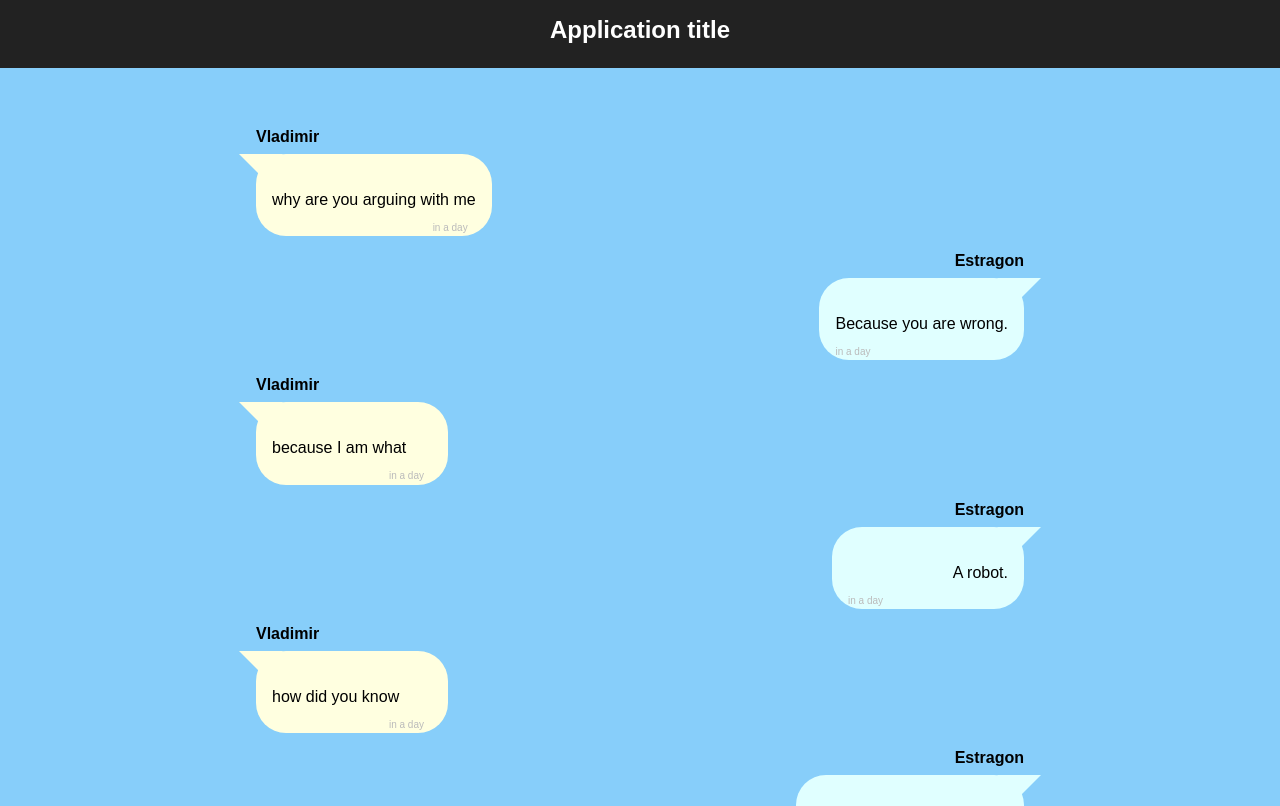
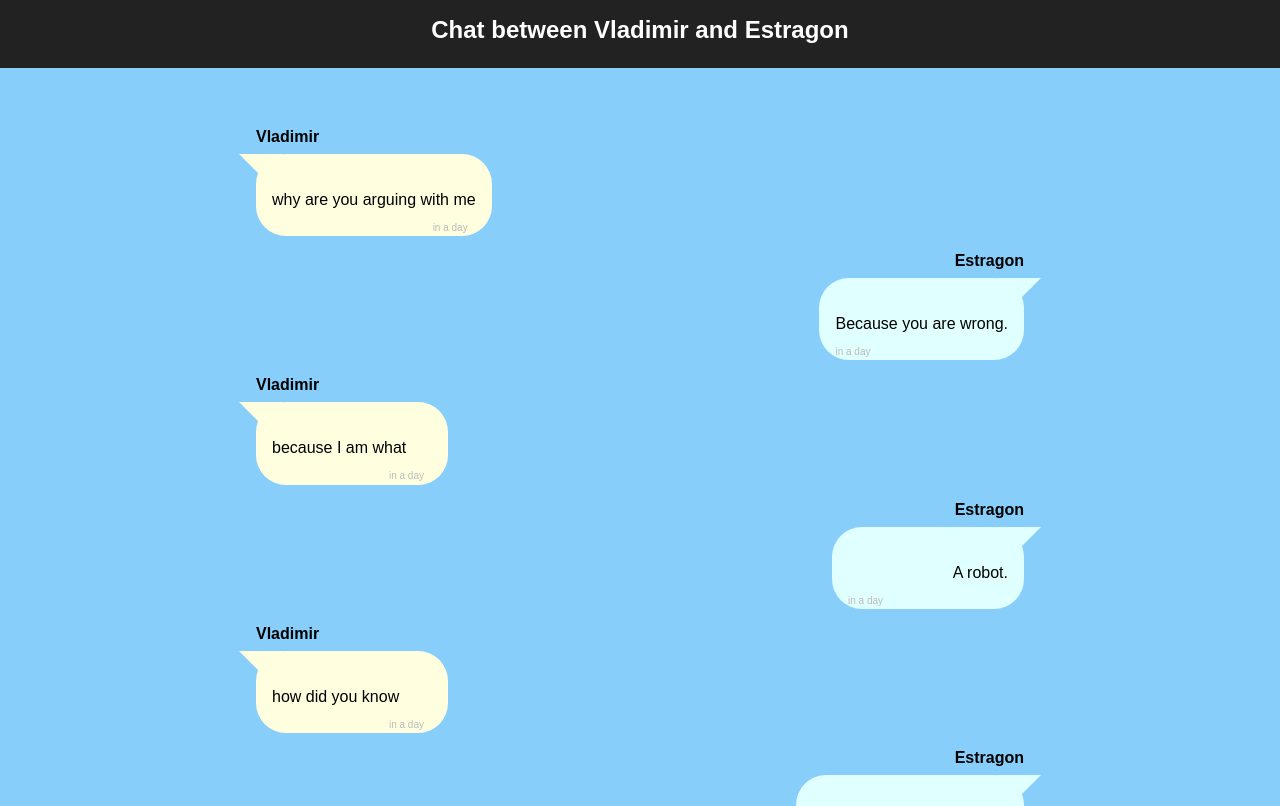
Before and after one commit to AdaGold/react-chatlog, a React (Create React App) app: page / in a window 1280 px wide. Shown: the top 806 px of the page. Built offline with nearby package versions, Linux system fonts and the light colour scheme.

Commit message:
App title shows chat participants

```diff
--- a/src/App.js
+++ b/src/App.js
@@ -10,7 +10,7 @@ class App extends Component {
     return (
       <div className="App">
         <header className="App-header">
-          <h1 className="App-title">Application title</h1>
+          <h1 className="App-title">{this.appTitle()}</h1>
         </header>
         <main className="App-main">
           <ChatLog entries={chatMessages} />
@@ -18,6 +18,20 @@ class App extends Component {
       </div>
     );
   }
+
+  appTitle() {
+    const [first, second] = this.participants();
+
+    return `Chat between ${first} and ${second}`;
+  }
+
+  // Return an array of each participant in the chat
+  participants() {
+    const senders = chatMessages.map(msg => msg.sender);
+    const uniqueSenders = new Set(senders);
+
+    return [...uniqueSenders];
+  }
 }
 
 export default App;
```
